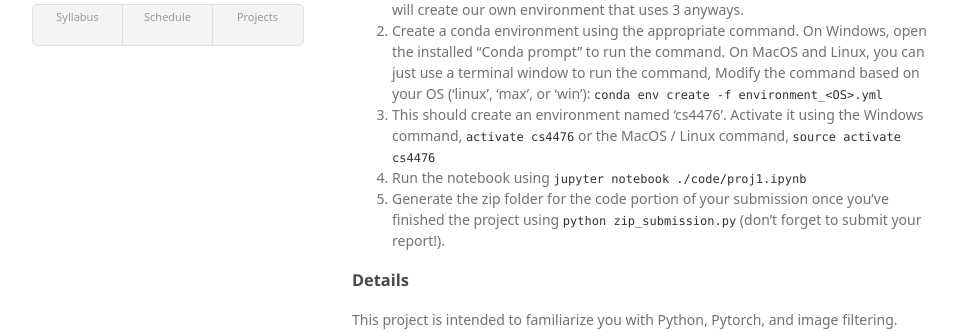
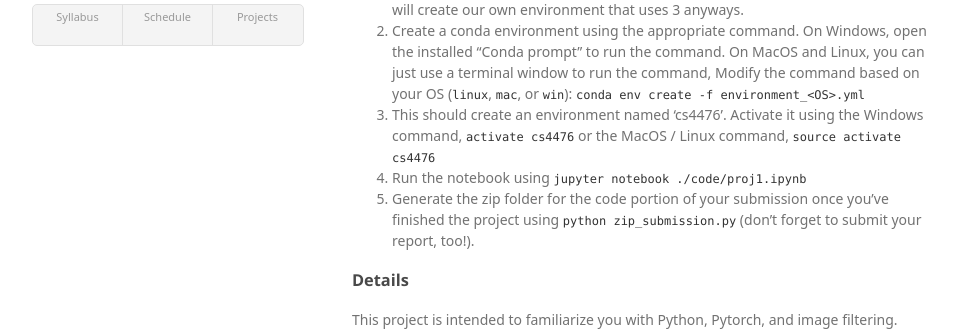
Before and after one commit to dellaert/19F-4476, a Jekyll site: the page built from proj1.md, in a window 1280 px wide and 900 px high, scrolled down 698 px. Shown: the part 239-572 px from the top of the window, without its empty margins (158-1120 px from the left). Built offline with Jekyll 4.4.1, drawn with Linux system fonts in a browser that asks for light colours; some web fonts are replaced; our own code applies the rules of GitHub Pages for plain Markdown files.

Commit message:
minor tweaks, still incomplete

```diff
--- a/proj1.md
+++ b/proj1.md
@@ -1,6 +1,6 @@
 ---
 layout: default
-title: Project 1: Image Filtering and Hybrid Images
+title: Project 1 - Image Filtering and Hybrid Images
 ---
 
 <center>
@@ -23,10 +23,10 @@ The goal of this assignment is to write an image filtering function and use it t
 
 ### Setup
 1. Install [Miniconda](https://conda.io/miniconda.html). It doesn't matter whether you use Python 2 or 3 because we will create our own environment that uses 3 anyways.
-2. Create a conda environment using the appropriate command. On Windows, open the installed "Conda prompt" to run the command. On MacOS and Linux, you can just use a terminal window to run the command, Modify the command based on your OS ('linux', 'max', or 'win'): `conda env create -f environment_<OS>.yml`
+2. Create a conda environment using the appropriate command. On Windows, open the installed "Conda prompt" to run the command. On MacOS and Linux, you can just use a terminal window to run the command, Modify the command based on your OS (`linux`, `mac`, or `win`): `conda env create -f environment_<OS>.yml`
 3. This should create an environment named 'cs4476'. Activate it using the Windows command, `activate cs4476` or the MacOS / Linux command, `source activate cs4476`
 4. Run the notebook using `jupyter notebook ./code/proj1.ipynb`
-5. Generate the zip folder for the code portion of your submission once you've finished the project using `python zip_submission.py` (don't forget to submit your report!).
+5. Generate the zip folder for the code portion of your submission once you've finished the project using `python zip_submission.py` (don't forget to submit your report, too!).
 
 ### Details
 This project is intended to familiarize you with Python, Pytorch, and image filtering. Once you have created an image filtering function, it is relatively straightforward to construct hybrid images. If you don't already know Python, you may find [this resource](https://docs.python.org/3/tutorial/) helpful. If you are more familiar with MATLAB, [this guide](http://mathesaurus.sourceforge.net/matlab-numpy.html) is very helpful. If you're unfamiliar with PyTorch, the [tutorials](https://pytorch.org/tutorials/) from the official website are useful.
```
